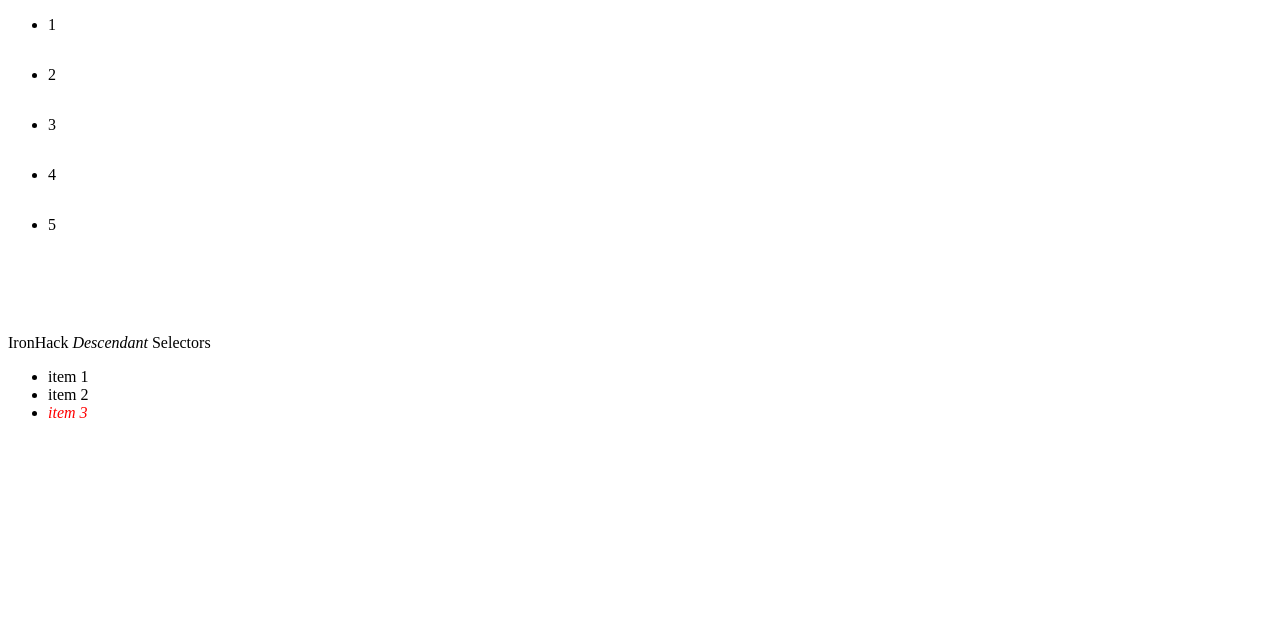
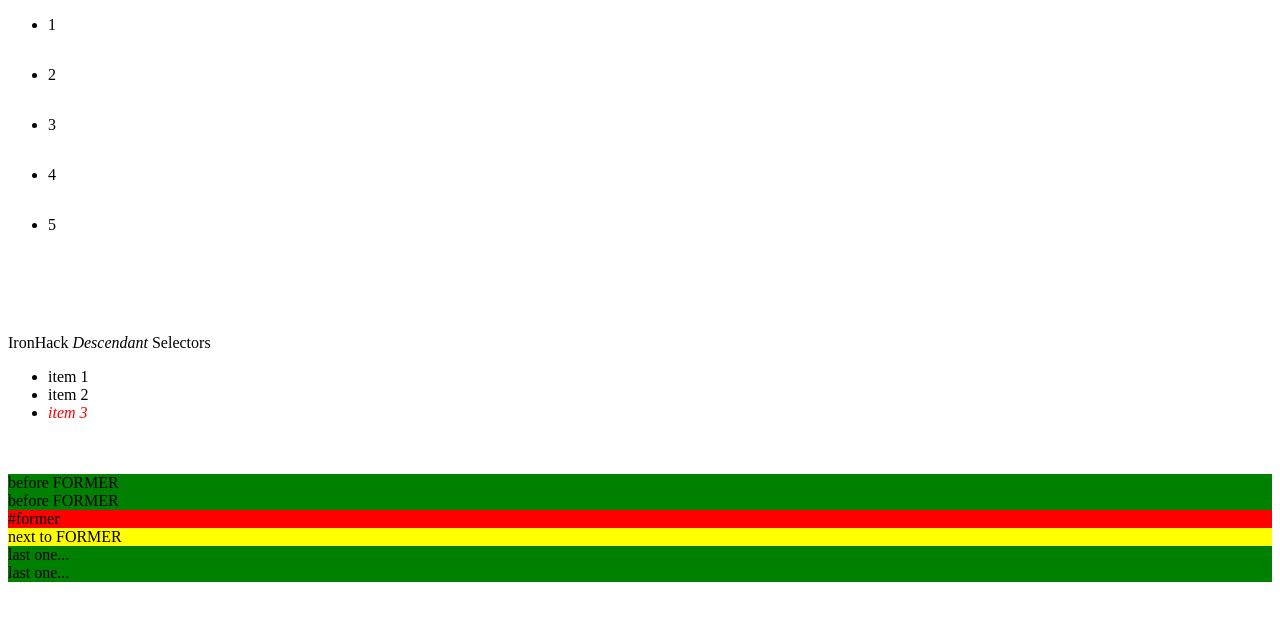
Before and after one commit to LeyLine/advancedSelectors, a plain HTML site: page index.html in a window 1280 px wide. Drawn offline with Linux system fonts and the light colour scheme.

Commit message:
finished advanced selectors

```diff
--- a/index.html
+++ b/index.html
@@ -21,5 +21,15 @@
   <li>item 2</li>
   <li><em>item 3</em></li>
 </ul>
+<br>
+<br>
+<div>
+  <div>before FORMER</div>
+  <div>before FORMER</div>
+  <div id="former">#former</div>
+  <div>next to FORMER</div>
+  <div>last one...</div>
+  <div>last one...</div>
+</div>
   </body>
 </html>
--- a/style.css
+++ b/style.css
@@ -6,3 +6,15 @@
 ul em {
   color: red
 }
+
+div {
+  background-color: green;
+}
+
+#former {
+ background-color: red;
+}
+
+#former + div {
+  background-color: yellow;
+}
```
